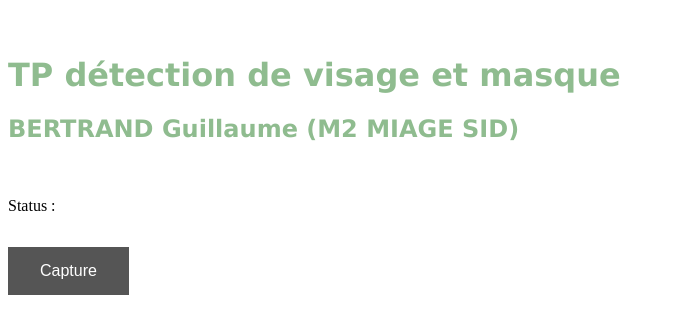
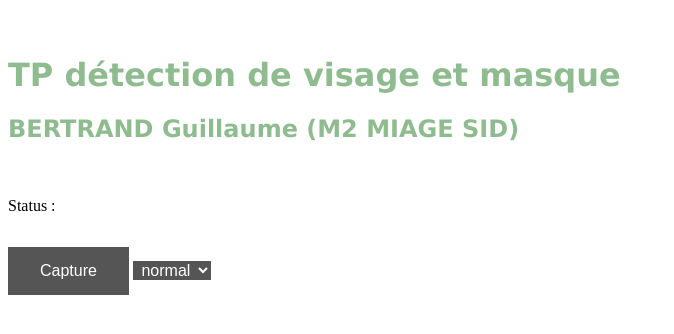
Before and after one commit to fubrasp/headdetection, a plain HTML site: page index.html in a window 1280 px wide. Shown: the part 260-594 px from the top of the page, without its empty margins (0-674 px from the left). Drawn offline with nearby package versions, Linux system fonts and the light colour scheme.

Commit message:
add css filters

```diff
--- a/css/style.css
+++ b/css/style.css
@@ -31,3 +31,16 @@ button {
     font-size: 16px;
     cursor: pointer;
 }
+
+select {
+    background-color: #555555;
+    border: none;
+    color: #FFFFFF;
+    text-align: center;
+    -webkit-transition-duration: 0.4s;
+    transition-duration: 0.4s;
+    margin: 16px 0 !important;
+    text-decoration: none;
+    font-size: 16px;
+    cursor: pointer;
+}
--- a/index.html
+++ b/index.html
@@ -22,9 +22,17 @@
     <p>Status : <span id='headtrackerMessage'></span></p>
 
     <button id="capture">Capture</button>
+    <select id="css-filters">
+        <option value="none">normal</option>
+        <option value="grayscale(50)">gray</option>
+        <option value="opacity(50)">opacity</option>
+        <option value="saturate(50)">saturate</option>
+        <option value="sepia(50)">sepia</option>
+    </select>
 
     <div id="output"></div>
 </div>
+
 
 <script type="text/javascript" src="js/headtracker-script.js"></script>
 
--- a/js/headtracker-script.js
+++ b/js/headtracker-script.js
@@ -23,6 +23,11 @@ document.addEventListener("facetrackingEvent", function( event ) {
     var messagep = document.getElementById('headtrackerMessage');
     messagep.innerHTML="position: ("+ event.x+","+event.y+ ") - h:"+event.height+ ", w:" + event.width; });
 
+select = document.getElementById('css-filters'); // or in jQuery use: select = this;
+select.addEventListener('change', function () {
+    cnv.style.filter = select.value
+});
+
 (function() {
     "use strict";
 
@@ -39,6 +44,7 @@ document.addEventListener("facetrackingEvent", function( event ) {
 
         var img = document.createElement("img");
         img.src = cnv.toDataURL();
+        img.style.filter = $("#css-filters").val();
         $output.prepend(img);
     };
 
```
